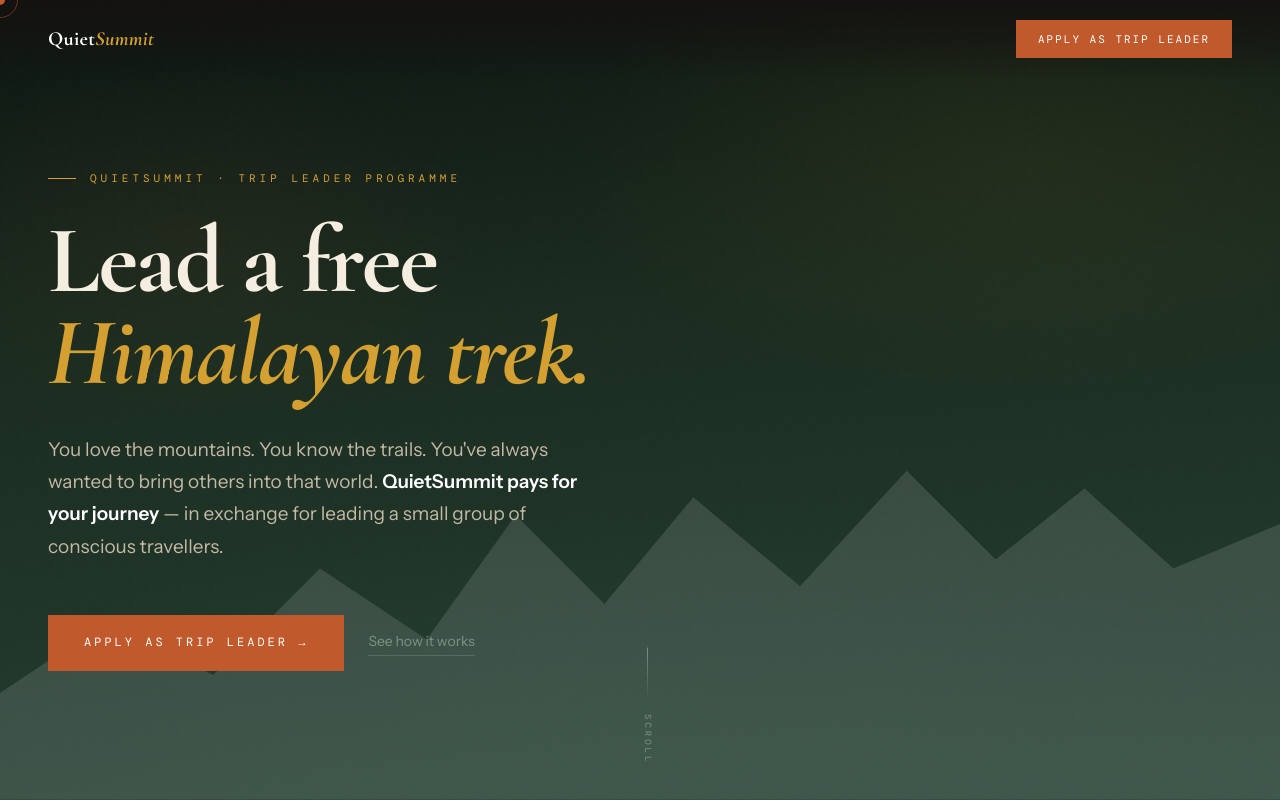
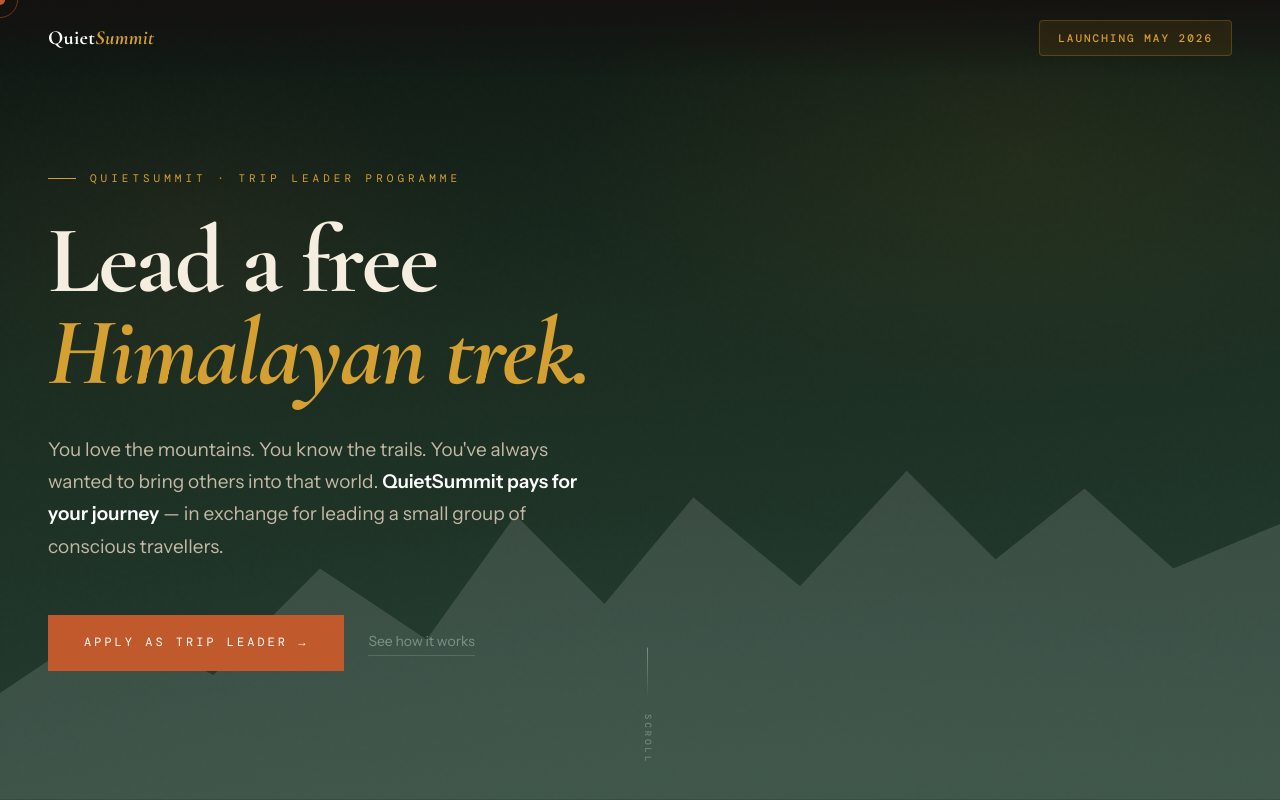
Before and after one commit to Vaimbhav/normal, a website: page index.html in a window 1280 px wide. Shown: the top 800 px of the page. Drawn offline with nearby package versions, Linux system fonts and the light colour scheme.

Commit message:
fix header

```diff
--- a/index.html
+++ b/index.html
@@ -1167,7 +1167,22 @@
     <!-- ── NAV ── -->
     <nav>
         <a href="#" class="nav-brand">Quiet<span>Summit</span></a>
-        <a href="#apply" class="nav-cta">Apply as Trip Leader</a>
+        <div style="
+            font-family: 'DM Mono', monospace;
+            font-size: 11px;
+            font-weight: 500;
+            letter-spacing: 2px;
+            text-transform: uppercase;
+            color: var(--gold-lit);
+            background: rgba(184, 137, 30, 0.12);
+            border: 1px solid rgba(184, 137, 30, 0.3);
+            padding: 8px 18px;
+            border-radius: 4px;
+            backdrop-filter: blur(4px);
+            white-space: nowrap;
+        ">
+            Launching May 2026
+        </div>
     </nav>
 
     <!-- ── HERO ── -->
```
